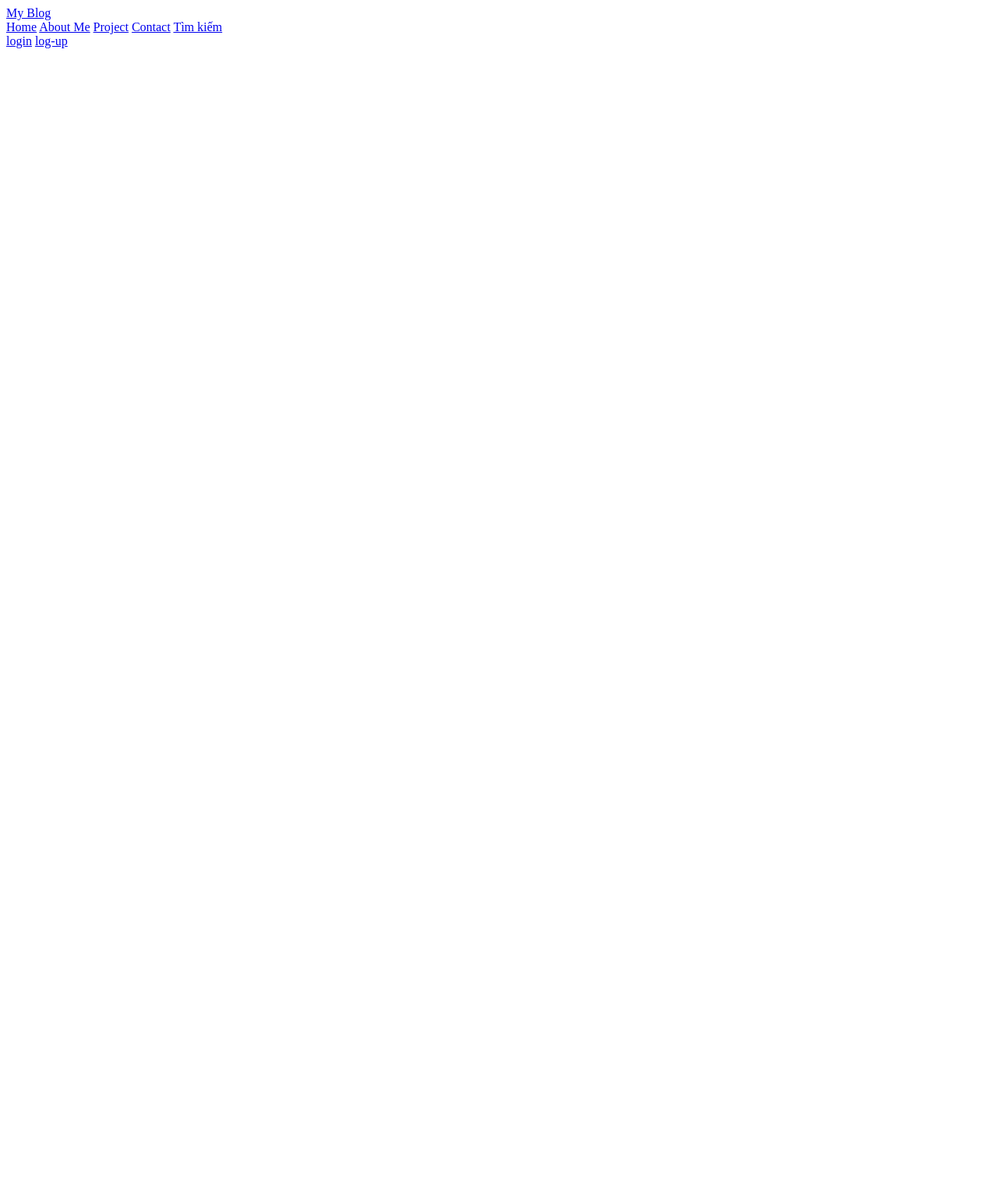
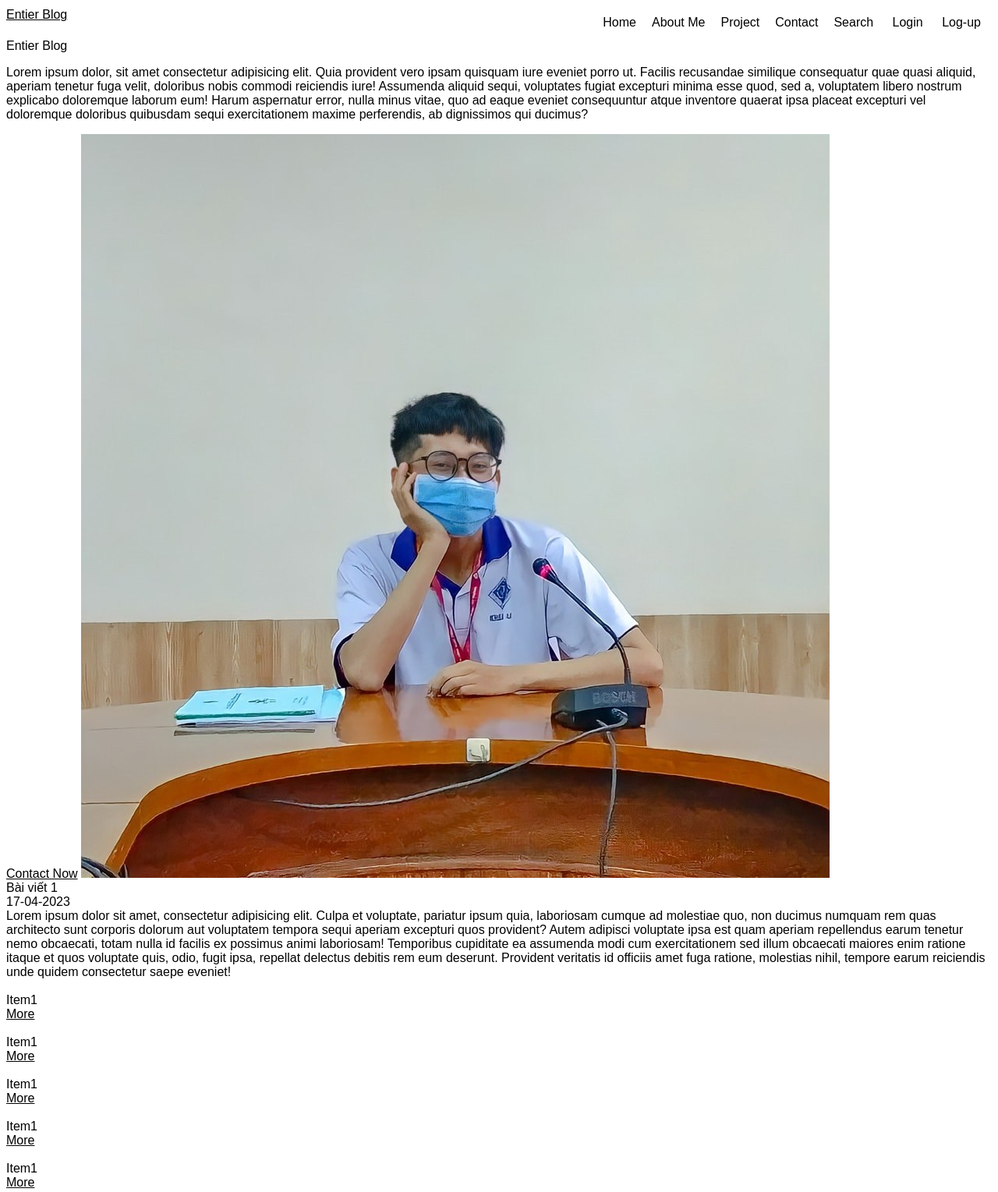
Before and after one commit to nntruyen027/entier_blog, a plain HTML site: page index.html in a window 1280 px wide. Shown: the top 1529 px of the page at 78% size. Before the commit the page ends 800 px from the top, so only its background shows below. Drawn offline with Linux system fonts and the light colour scheme.

Commit message:
date 1 - ver 1

```diff
--- /dev/null
+++ b/assets/css/home.css
@@ -0,0 +1,40 @@
+* {
+    font-family: Arial, Helvetica, sans-serif;
+    color: black;
+}
+
+html {
+    margin: 0;
+}
+
+header {
+    position: absolute;
+    top: 0;
+    z-index: 1;
+    display: inline-flex;
+    margin-top: 10px;
+    width: 100%;
+}
+
+header .top-menu {
+    position: absolute;
+    top: 0;
+    right: 0;
+    margin-right: 20px;
+}
+
+header .top-menu a {
+    display: inline-block;
+    text-decoration: none;
+    padding: 10px;
+    margin: 0;
+}
+
+header .sub-top-menu {
+    display: inline;
+
+}
+
+main {
+    margin-top: 50px;
+}
--- a/index.html
+++ b/index.html
@@ -5,31 +5,90 @@
     <meta charset="UTF-8">
     <meta http-equiv="X-UA-Compatible" content="IE=edge">
     <meta name="viewport" content="width=device-width, initial-scale=1.0">
-    <title>My Blod</title>
+    <title>My Blog</title>
     <link rel="stylesheet" href="/assets/css/style.css">
+    <link rel="stylesheet" href="/assets/css/home.css">
 </head>
 
 <body>
     <header>
-        <a href="#">My Blog</a>
+        <a href="#">Entier Blog</a>
         <div class="top-menu">
-            <a href="#">Home</a>
-            <a href="#">About Me</a>
-            <a href="#">Project</a>
-            <a href="#">Contact</a>
-            <a href="#" class="search">Tìm kiếm</a>
+            <a href="#">Home</a><a href="#">About Me</a><a href="#">Project</a><a href="#">Contact</a><a href="#"
+                class="search">Search</a>
             <div class="sub-top-menu">
-                <a href="#" class="login">login</a>
-                <a href="#" class="logup">log-up</a>
+                <a href="#" class="login">Login</a>
+                <a href="#" class="logup">Log-up</a>
             </div>
-
         </div>
     </header>
     <main>
+        <div class="banner">
+            <div class="banner-title">Entier Blog</div>
+            <p class="banner-content">Lorem ipsum dolor, sit amet consectetur adipisicing elit. Quia provident vero
+                ipsam quisquam iure eveniet porro ut. Facilis recusandae similique consequatur quae quasi aliquid,
+                aperiam tenetur fuga velit, doloribus nobis commodi reiciendis iure! Assumenda aliquid sequi, voluptates
+                fugiat excepturi minima esse quod, sed a, voluptatem libero nostrum explicabo doloremque laborum eum!
+                Harum aspernatur error, nulla minus vitae, quo ad eaque eveniet consequuntur atque inventore quaerat
+                ipsa placeat excepturi vel doloremque doloribus quibusdam sequi exercitationem maxime perferendis, ab
+                dignissimos qui ducimus?</p>
+            <a href="#" class="banner-contact-button">Contact Now</a>
+            <img src="/assets/media/images/home/banner.jpg" alt="" class="banner-image">
+        </div>
 
+        <div class="lastest-news">
+            <div class="title-news">Bài viết 1</div>
+            <div class="date-news">17-04-2023</div>
+            <summary class="summary-news">Lorem ipsum dolor sit amet, consectetur adipisicing elit. Culpa et voluptate,
+                pariatur ipsum quia, laboriosam cumque ad molestiae quo, non ducimus numquam rem quas architecto sunt
+                corporis dolorum aut voluptatem tempora sequi aperiam excepturi quos provident? Autem adipisci voluptate
+                ipsa est quam aperiam repellendus earum tenetur nemo obcaecati, totam nulla id facilis ex possimus animi
+                laboriosam! Temporibus cupiditate ea assumenda modi cum exercitationem sed illum obcaecati maiores enim
+                ratione itaque et quos voluptate quis, odio, fugit ipsa, repellat delectus debitis rem eum deserunt.
+                Provident veritatis id officiis amet fuga ratione, molestias nihil, tempore earum reiciendis unde quidem
+                consectetur saepe eveniet!</summary>
+        </div>
+
+        <div class="news-category">
+            <div class="item1">
+                <img src="" alt="" class="item-image">
+                <div class="item-name">Item1</div>
+                <a href="#" class="item-more">More</a>
+            </div>
+            <div class="item2">
+                <img src="" alt="" class="item-image">
+                <div class="item-name">Item1</div>
+                <a href="#" class="item-more">More</a>
+            </div>
+            <div class="item3">
+                <img src="" alt="" class="item-image">
+                <div class="item-name">Item1</div>
+                <a href="#" class="item-more">More</a>
+            </div>
+            <div class="item4">
+                <img src="" alt="" class="item-image">
+                <div class="item-name">Item1</div>
+                <a href="#" class="item-more">More</a>
+            </div>
+            <div class="item5">
+                <img src="" alt="" class="item-image">
+                <div class="item-name">Item1</div>
+                <a href="#" class="item-more">More</a>
+            </div>
+            <div class="item6">
+                <img src="" alt="" class="item-image">
+                <div class="item-name">Item1</div>
+                <a href="#" class="item-more">More</a>
+            </div>
+        </div>
     </main>
     <footer>
+        <a href="" class="facebook">Facebook</a>
+        <a href="" class="tiktok">Tiktok</a>
+        <a href="" class="twitter">Twitter</a>
+        <a href="" class="intagram">Intagram</a>
 
+        <div class="up">Up</div>
     </footer>
 </body>
 
```
Also changed, not shown: assets/media/images/home/banner.jpg (added).
